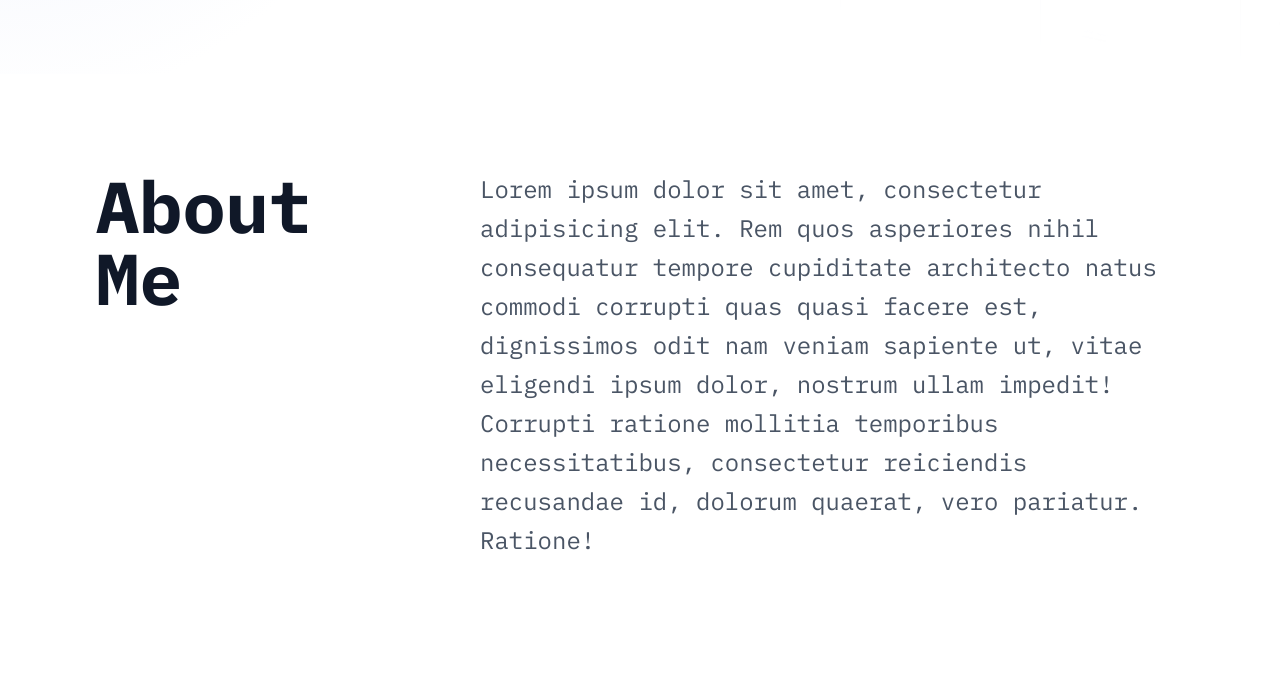
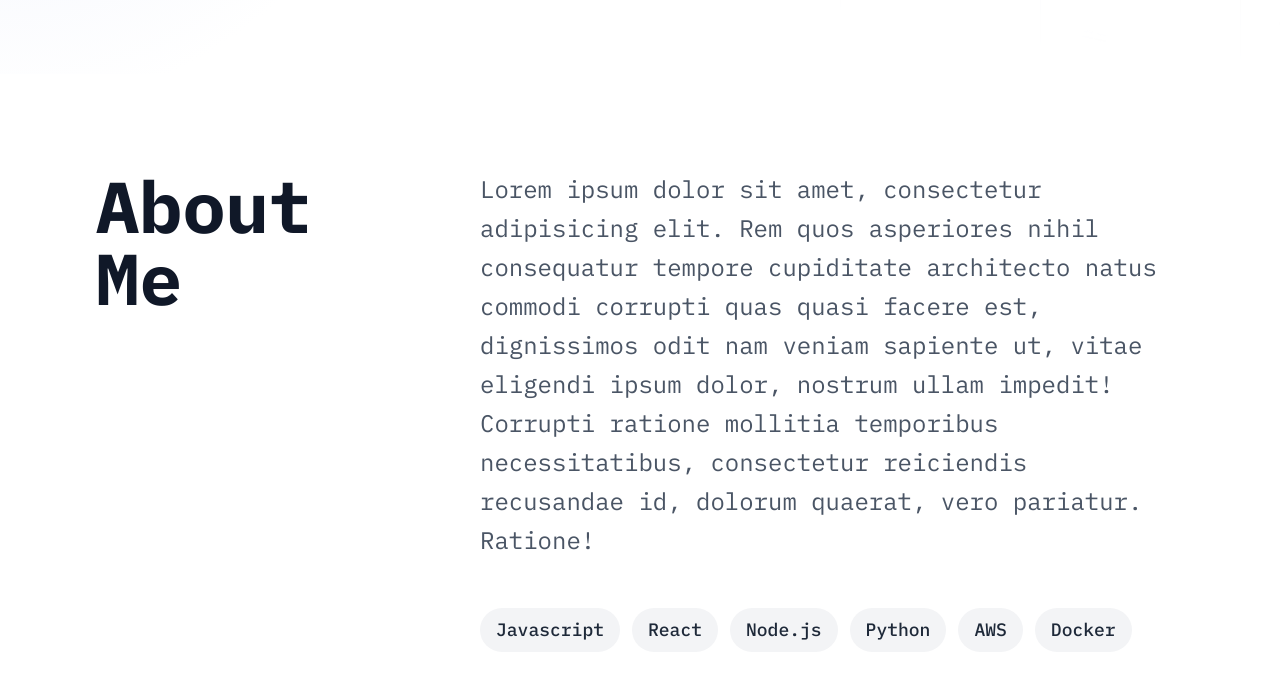
Before and after one commit to RyanFitzgerald/devportfolio, an Astro site: page / in a window 1280 px wide. Shown: the part 726-1404 px from the top of the page. Before the commit the page ends 1382 px from the top, so only its background shows below. Built offline with nearby package versions, Linux system fonts and the light colour scheme; Astro itself is replaced by a stand-in of ours.

Commit message:
Add skills section to About component, displaying dynamic content from config for enhanced user engagement

```diff
--- a/src/components/About.astro
+++ b/src/components/About.astro
@@ -5,16 +5,26 @@ import { siteConfig } from "../config";
 <section class="p-16 md:p-24">
   <div>
     <div class="grid grid-cols-1 lg:grid-cols-12 gap-8 lg:gap-16 items-start">
-      <!-- Title Column -->
       <div class="lg:col-span-4">
         <h2 class="text-5xl lg:text-7xl font-bold text-gray-900">About Me</h2>
       </div>
 
-      <!-- Content Column -->
-      <div class="lg:col-span-8 space-y-6">
+      <div class="lg:col-span-8 space-y-8">
         <p class="text-2xl leading-relaxed text-gray-600">
           {siteConfig.aboutMe}
         </p>
+
+        <div class="pt-4">
+          <div class="flex flex-wrap gap-3">
+            {
+              siteConfig.skills.map((skill) => (
+                <span class="px-4 py-2 bg-gray-100 text-gray-800 rounded-full text-lg font-medium hover:bg-gray-200 transition-colors duration-200">
+                  {skill}
+                </span>
+              ))
+            }
+          </div>
+        </div>
       </div>
     </div>
   </div>
--- a/src/config.ts
+++ b/src/config.ts
@@ -11,4 +11,5 @@ export const siteConfig = {
   },
   aboutMe:
     "Lorem ipsum dolor sit amet, consectetur adipisicing elit. Rem quos asperiores nihil consequatur tempore cupiditate architecto natus commodi corrupti quas quasi facere est, dignissimos odit nam veniam sapiente ut, vitae eligendi ipsum dolor, nostrum ullam impedit! Corrupti ratione mollitia temporibus necessitatibus, consectetur reiciendis recusandae id, dolorum quaerat, vero pariatur. Ratione!",
+  skills: ["Javascript", "React", "Node.js", "Python", "AWS", "Docker"],
 };
```
